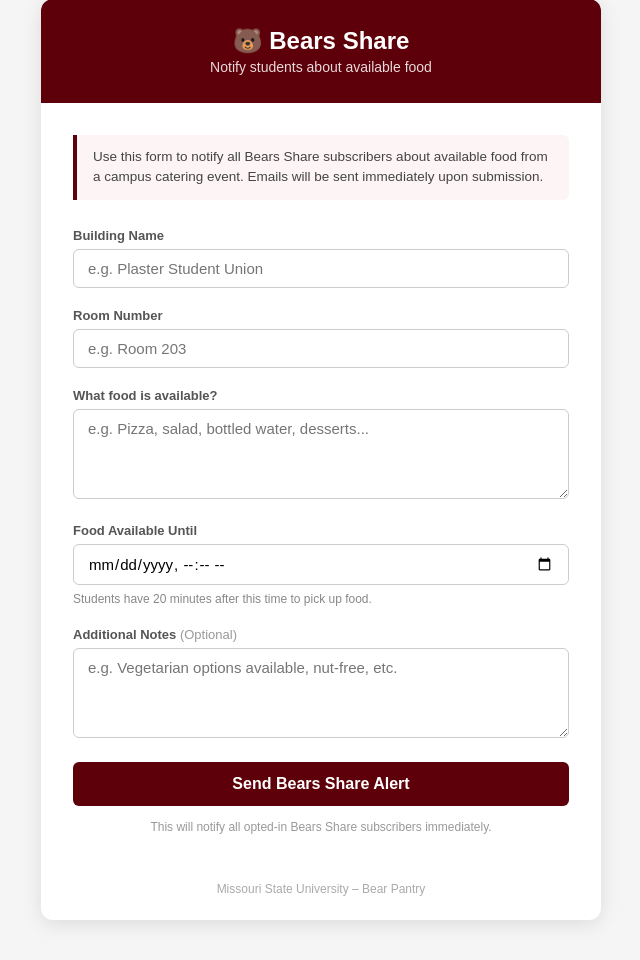
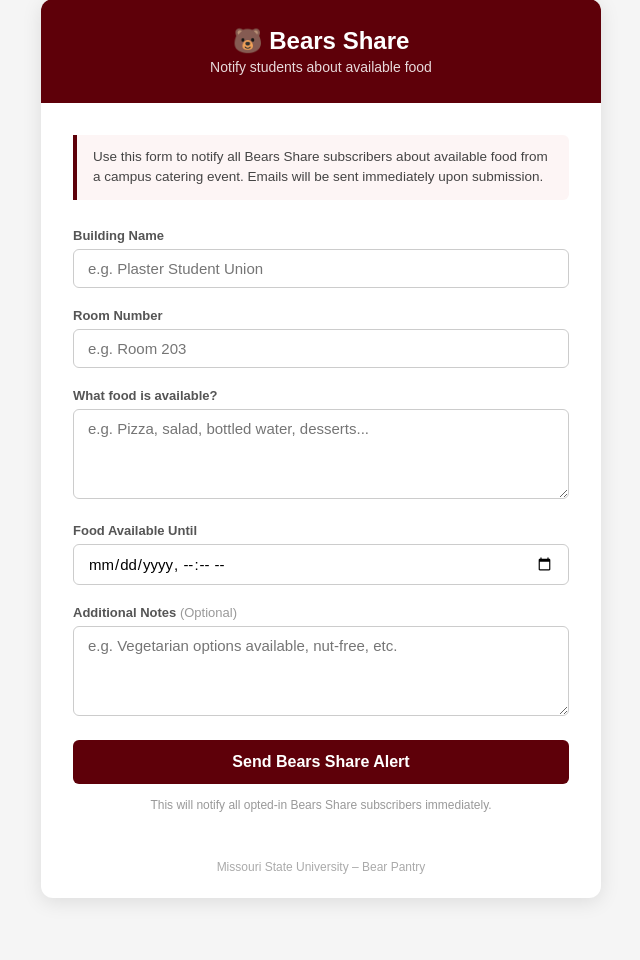
Before and after one commit to Kiren-67m/BearsShare, a Flask app: page / in a window 1280 px wide. Shown: the part 41-1001 px from the top of the page, without its empty margins (319-959 px from the left). After the commit the page ends 943 px from the top, so only its background shows below. Run offline with Flask 3, Linux system fonts and the light colour scheme.

Commit message:
Remove the "20 minutes to pick up" hint from the form
Co-Authored-By: Claude Opus 4.8 <noreply@anthropic.com>

```diff
--- a/templates/form.html
+++ b/templates/form.html
@@ -154,7 +154,6 @@
 
         <label for="end_time">Food Available Until</label>
         <input type="datetime-local" id="end_time" name="end_time" required>
-        <p class="field-hint">Students have 20 minutes after this time to pick up food.</p>
 
         <label for="notes">Additional Notes <span style="font-weight:normal;color:#999;">(Optional)</span></label>
         <textarea id="notes" name="notes"
```
Also changed, not shown: README.md.
